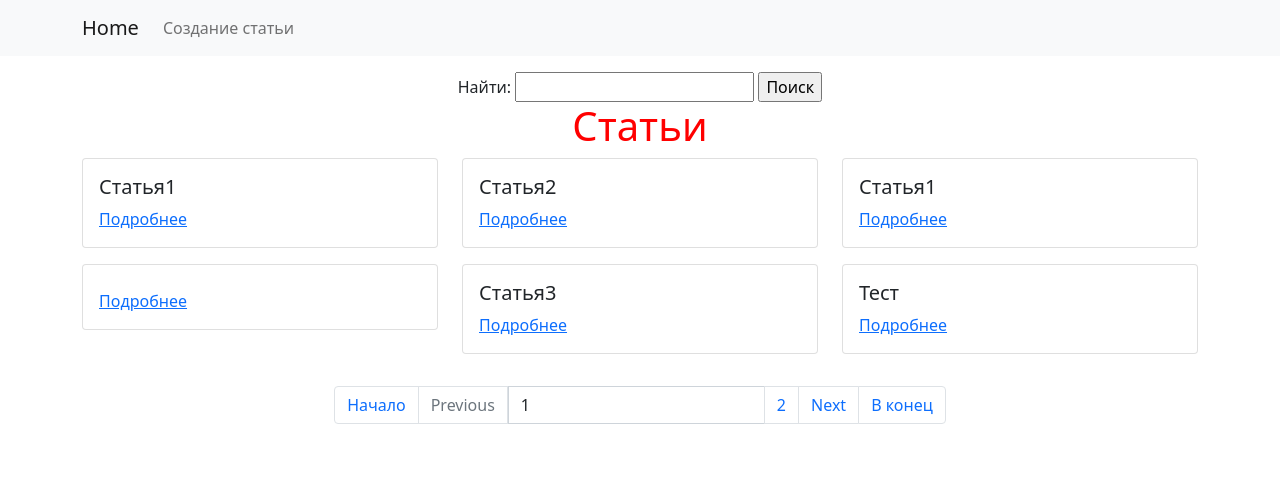
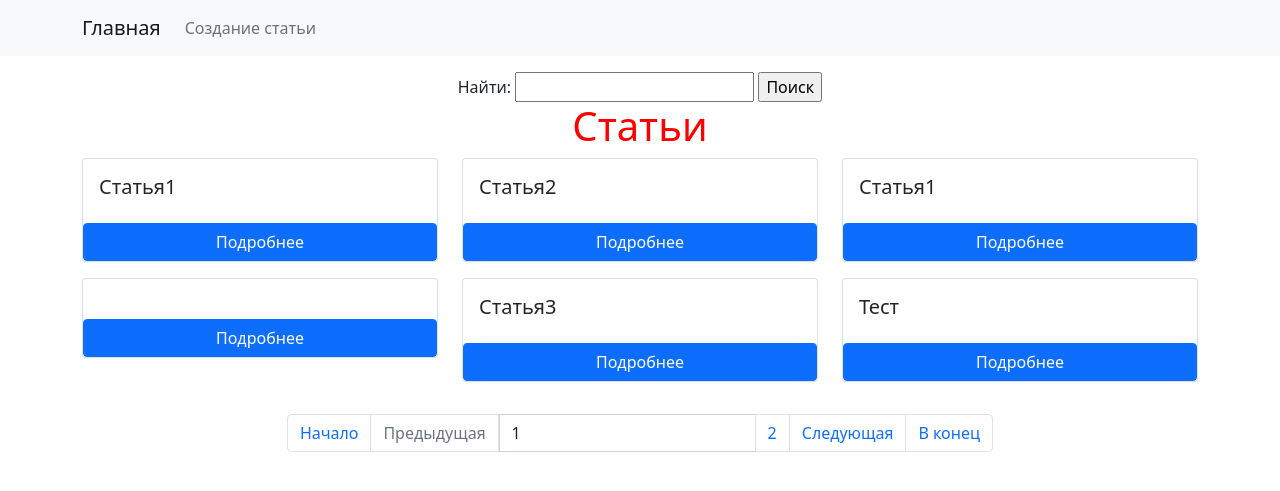
Before and after one commit to shakir76/Python_homework70, a Django app: page / in a window 1280 px wide. Shown: the top 491 px of the page. Run offline with Django 4.2, Linux system fonts and the light colour scheme; data comes from the database, SQL or seed files in the repository.

Commit message:
Немного подровнял верстку

```diff
--- a/source/webapp/templates/articles/create.html
+++ b/source/webapp/templates/articles/create.html
@@ -3,7 +3,7 @@
 
 {% block content %}
     <div class="text-center">
-        <h1>Create Article</h1>
+        <h1>Создание статьи</h1>
         <form action="" method="post">
             {% include "partial/form.html" with button_text="Создать" %}
         </form>
--- a/source/webapp/templates/articles/index.html
+++ b/source/webapp/templates/articles/index.html
@@ -17,8 +17,8 @@
                 <div class="card mb-3">
                     <div class="card-body">
                         <h5 class="card-title">{{ article.title }}</h5>
-                        <a href="{{ article.get_absolute_url }}" class="card-link">Подробнее</a>
                     </div>
+                    <a href="{{ article.get_absolute_url }}" class="card-link btn btn-primary">Подробнее</a>
                 </div>
             </div>
         {% empty %}
--- a/source/webapp/templates/articles/update.html
+++ b/source/webapp/templates/articles/update.html
@@ -3,7 +3,7 @@
 
 {% block content %}
     <div class="text-center">
-        <h1>Update Article</h1>
+        <h1>Изменение статьи</h1>
         <form action="" method="post">
             {% include "partial/form.html" with button_text="Изменить" %}
         </form>
--- a/source/webapp/templates/base.html
+++ b/source/webapp/templates/base.html
@@ -14,7 +14,7 @@
 <body>
 <nav class="navbar navbar-expand-lg navbar-light bg-light">
     <div class="container">
-        <a class="navbar-brand" href="{% url "index" %}">Home</a>
+        <a class="navbar-brand" href="{% url "index" %}">Главная</a>
         <button class="navbar-toggler" type="button" data-bs-toggle="collapse" data-bs-target="#navbarNav"
                 aria-controls="navbarNav" aria-expanded="false" aria-label="Toggle navigation">
             <span class="navbar-toggler-icon"></span>
--- a/source/webapp/templates/partial/pagination.html
+++ b/source/webapp/templates/partial/pagination.html
@@ -4,7 +4,7 @@
     </li>
     {% if page_obj.has_previous %}
         <li class="page-item">
-            <a class="page-link" href="?page={{ page_obj.previous_page_number }}{% if query %}&{{ query }}{% endif %}">Previous</a>
+            <a class="page-link" href="?page={{ page_obj.previous_page_number }}{% if query %}&{{ query }}{% endif %}">Предыдущая</a>
         </li>
         <li class="page-item">
             <a class="page-link"
@@ -13,7 +13,7 @@
         </li>
     {% else %}
         <li class="page-item disabled">
-            <a class="page-link" href="#" tabindex="-1" aria-disabled="true">Previous</a>
+            <a class="page-link" href="#" tabindex="-1" aria-disabled="true">Предыдущая</a>
         </li>
     {% endif %}
 
@@ -38,11 +38,11 @@
         </li>
         <li class="page-item">
             <a class="page-link"
-               href="?page={{ page_obj.next_page_number }}{% if query %}&{{ query }}{% endif %}">Next</a>
+               href="?page={{ page_obj.next_page_number }}{% if query %}&{{ query }}{% endif %}">Следующая</a>
         </li>
     {% else %}
         <li class="page-item disabled">
-            <a class="page-link" href="#" tabindex="-1" aria-disabled="true">Next</a>
+            <a class="page-link" href="#" tabindex="-1" aria-disabled="true">Следующая</a>
         </li>
     {% endif %}
     <li class="page-item">
```
Also changed, not shown: source/webapp/templates/articles/article_view.html (+9 -5 lines).
